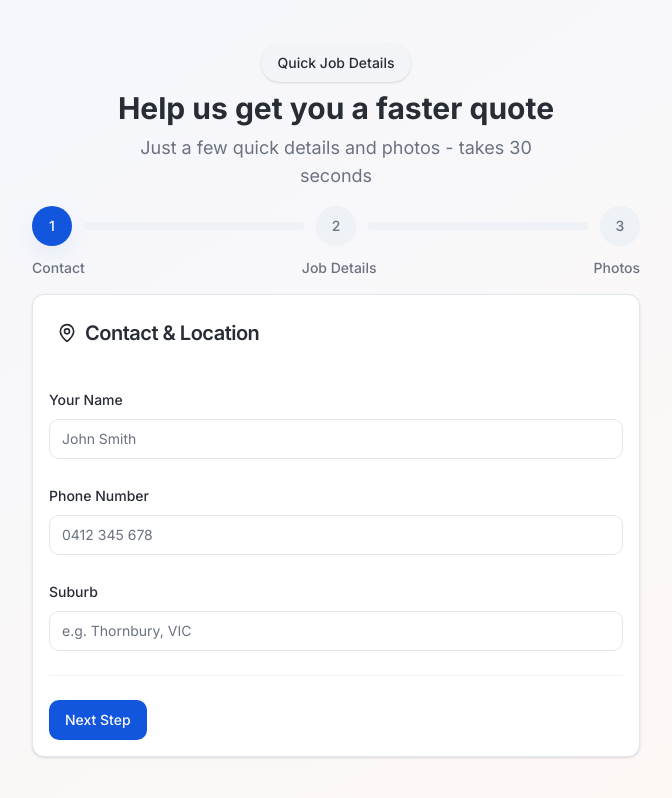
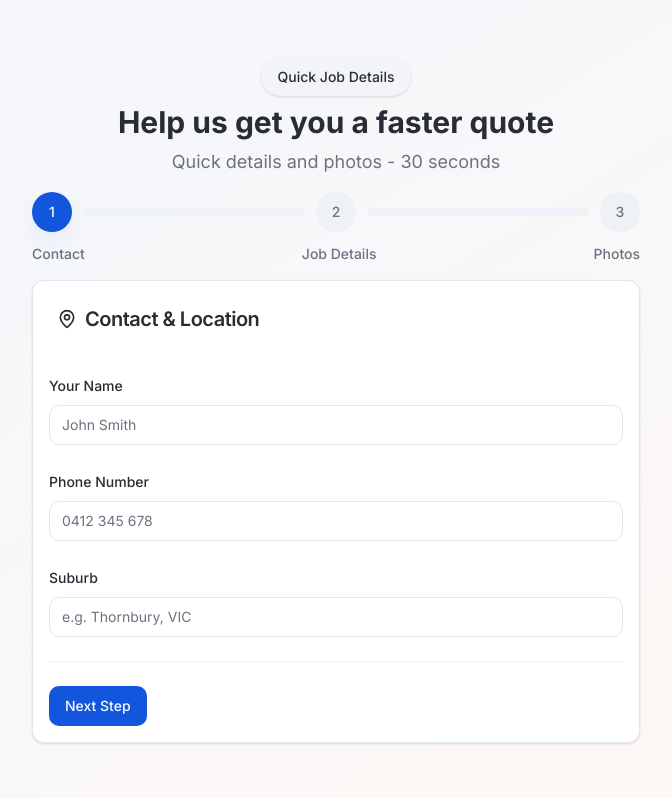
Before and after one commit to melon-hub/tradie-textback, a React (Vite) app: page /intake in a window 1280 px wide. Shown: the whole page, without its empty margins (304-976 px from the left). Built offline with nearby package versions, Linux system fonts and the light colour scheme.

Commit message:
Refactor Intake page layout
Condense text on Intake page to a single line to save space.

```diff
--- a/src/pages/Intake.tsx
+++ b/src/pages/Intake.tsx
@@ -73,8 +73,8 @@ const Intake = () => {
             <h1 className="text-xl sm:text-2xl lg:text-3xl font-bold leading-tight">
               Help us get you a faster quote
             </h1>
-            <p className="text-muted-foreground text-sm sm:text-base lg:text-lg max-w-md mx-auto">
-              Just a few quick details and photos - takes 30 seconds
+            <p className="text-muted-foreground text-sm sm:text-base lg:text-lg mx-auto">
+              Quick details and photos - 30 seconds
             </p>
           </div>
 
```
